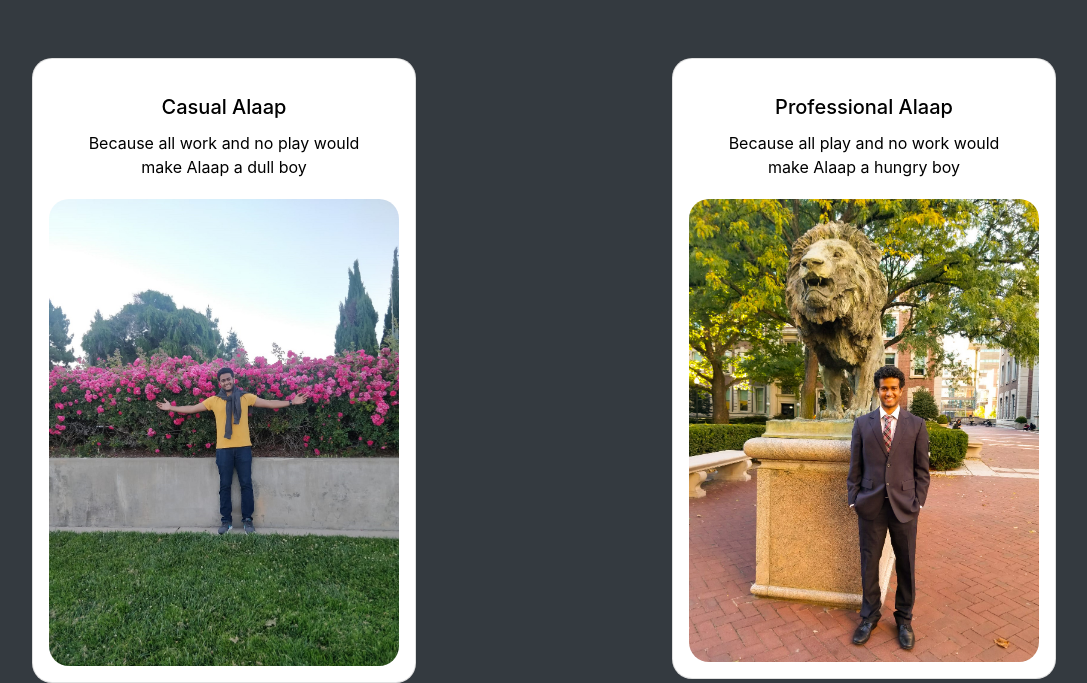
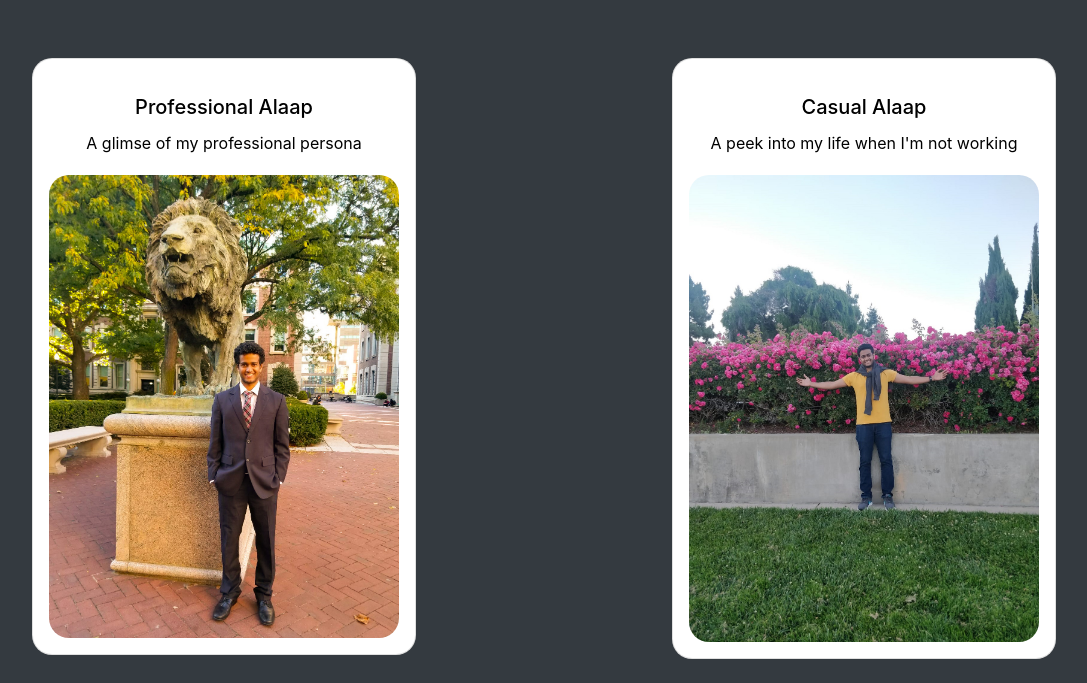
Before and after one commit to alaapsivaram/alaapsivaram.github.io, a plain HTML site: page avatar.html in a window 1280 px wide. Shown: the part 198-881 px from the top of the page, without its empty margins (96-1183 px from the left). After the commit the page ends 857 px from the top, so only its background shows below. Drawn offline with nearby package versions, Linux system fonts and the light colour scheme.

Commit message:
Switched avatar positions and changed captions

```diff
--- a/avatar.html
+++ b/avatar.html
@@ -38,11 +38,11 @@
     </div> -->
     <button onclick="window.location.href='https://alaapsivaram.github.io/professional.html'" class="card_button card" style="width: 30%;border-radius: 1.25rem;margin-left: 10%;float: left;margin-right: 10%; padding: 1rem">
       <div class="card-body" style="width:100%">
-        <h5 class="card-title" style="text-align:center;">Casual Alaap</h5>
-        <p class="card-text" style="text-align:center;"> Because all work and no play would make Alaap a dull boy</p>
-        </div>
-      <img class="card-img-bottom" style="border-radius: 1.25rem" src="img/casualAlaap2.jpeg" alt="Card image cap">
-      </button>
+        <h5 class="card-title" style="text-align:center;">Professional Alaap</h5>
+        <p class="card-text" style="text-align:center;">A glimse of my professional persona</p>
+      </div>
+      <img class="card-img-bottom" style="border-radius: 1.25rem" src="img/alaaplion3.jpg" alt="Card image cap">
+    </button>
 
 
 
@@ -53,12 +53,11 @@
       </form> -->
 
     <button onclick="window.location.href='https://alaapsivaram.github.io/professional.html'" class="card_button card" style="width: 30%;border-radius: 1.25rem;margin-left: 10%;float: left;margin-right: 10%; padding: 1rem">
-
       <div class="card-body" style="width:100%">
-      <h5 class="card-title" style="text-align:center;">Professional Alaap</h5>
-      <p class="card-text" style="text-align:center;">Because all play and no work would make Alaap a hungry boy</p>
-      </div>
-      <img class="card-img-bottom" style="border-radius: 1.25rem" src="img/alaaplion3.jpg" alt="Card image cap">
+        <h5 class="card-title" style="text-align:center;">Casual Alaap</h5>
+        <p class="card-text" style="text-align:center;"> A peek into my life when I'm not working</p>
+        </div>
+      <img class="card-img-bottom" style="border-radius: 1.25rem" src="img/casualAlaap2.jpeg" alt="Card image cap">
     </button>
     <!-- </div> -->
 
```
